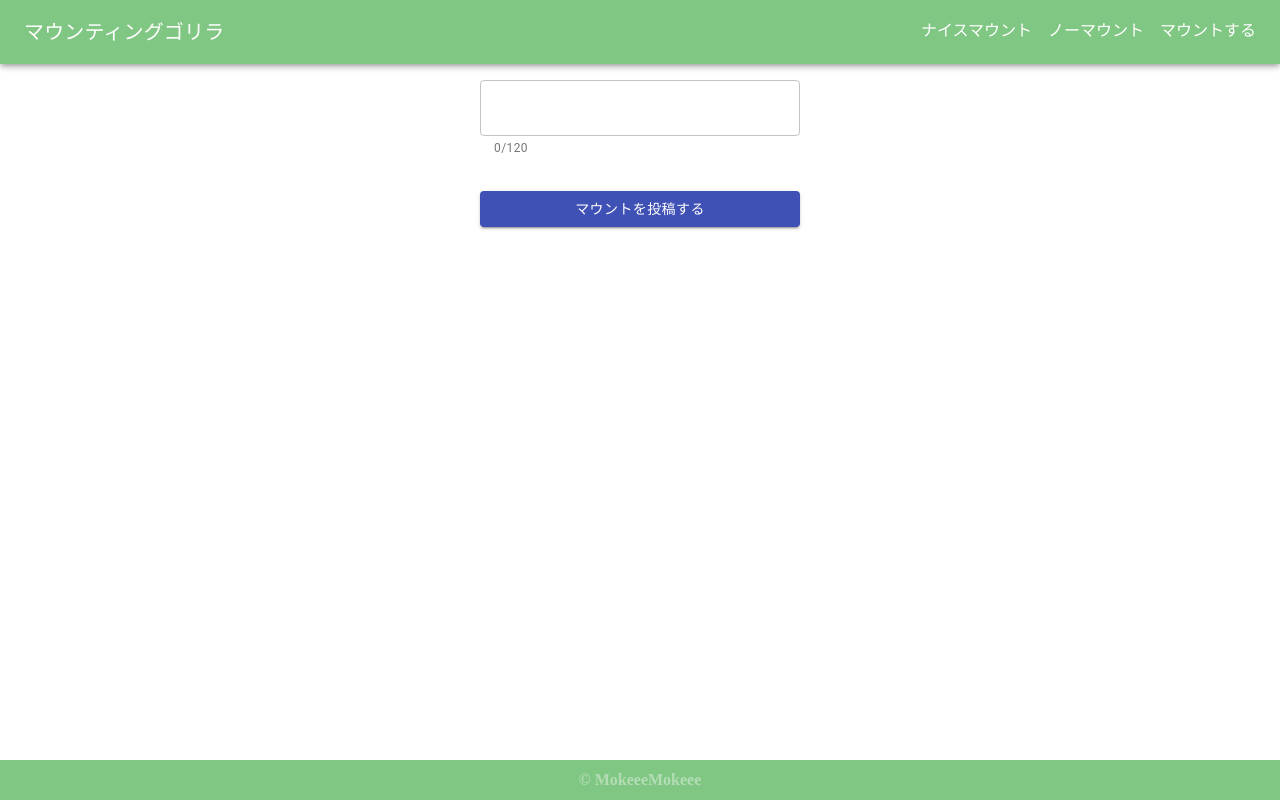
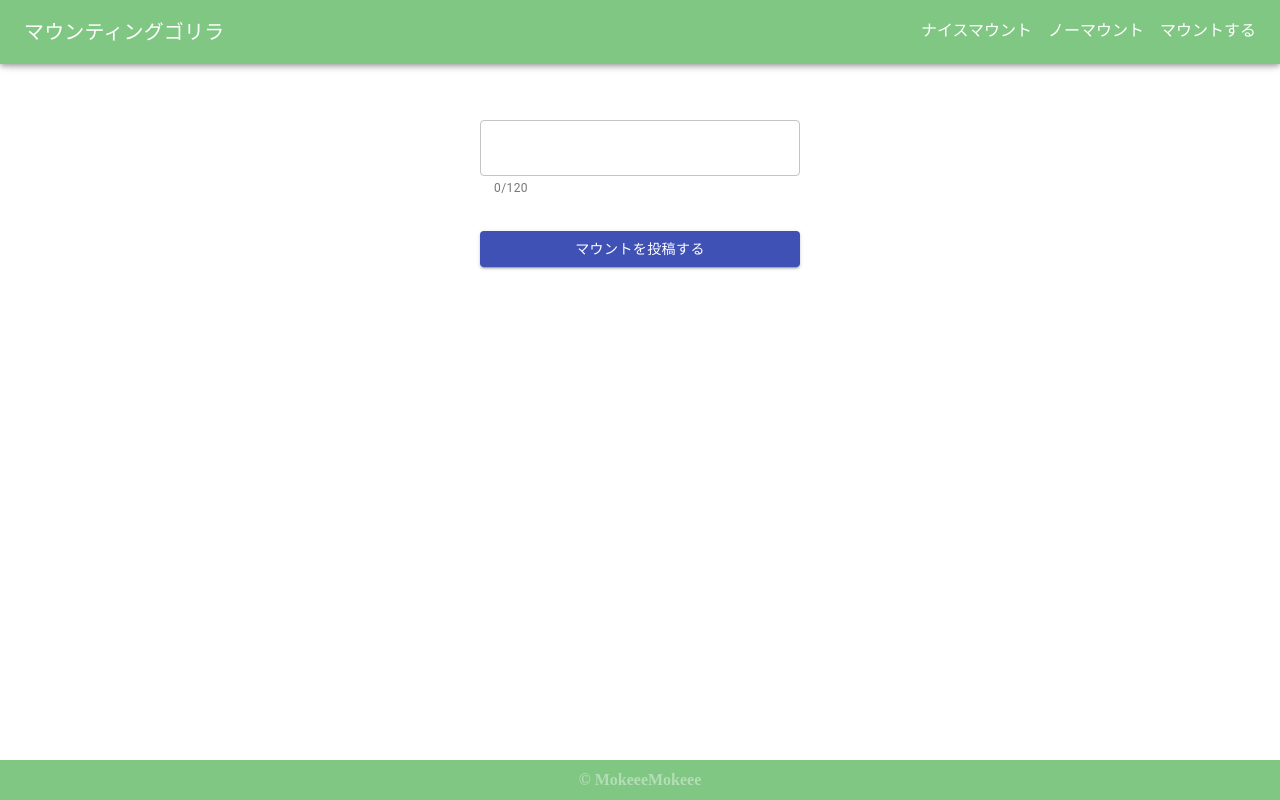
Before and after one commit to MokeeeMokeee/MountingGorilla, a React (Create React App) app: page /post-mounting in a window 1280 px wide. Built offline with nearby package versions, Linux system fonts and the light colour scheme.

Commit message:
[chnage] padding

```diff
--- a/src/pages/PostPage.tsx
+++ b/src/pages/PostPage.tsx
@@ -5,7 +5,7 @@ import styled from 'styled-components';
 import { ADD_MOUNT } from '../query/query';
 
 const Container = styled.div`
-  padding: 10vh 1rem;
+  padding: 15vh 1rem;
 `;
 
 const Content = styled.div`
```
